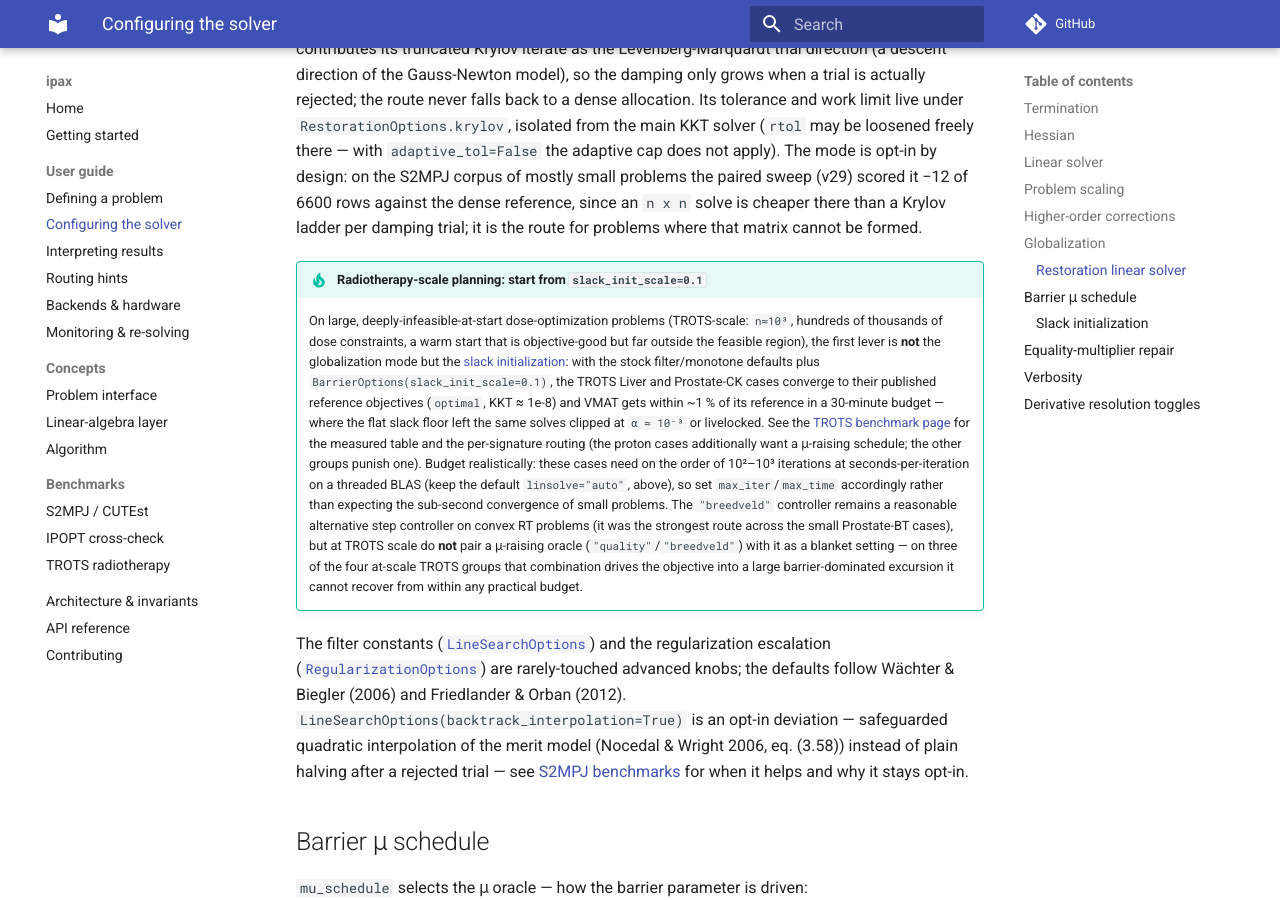
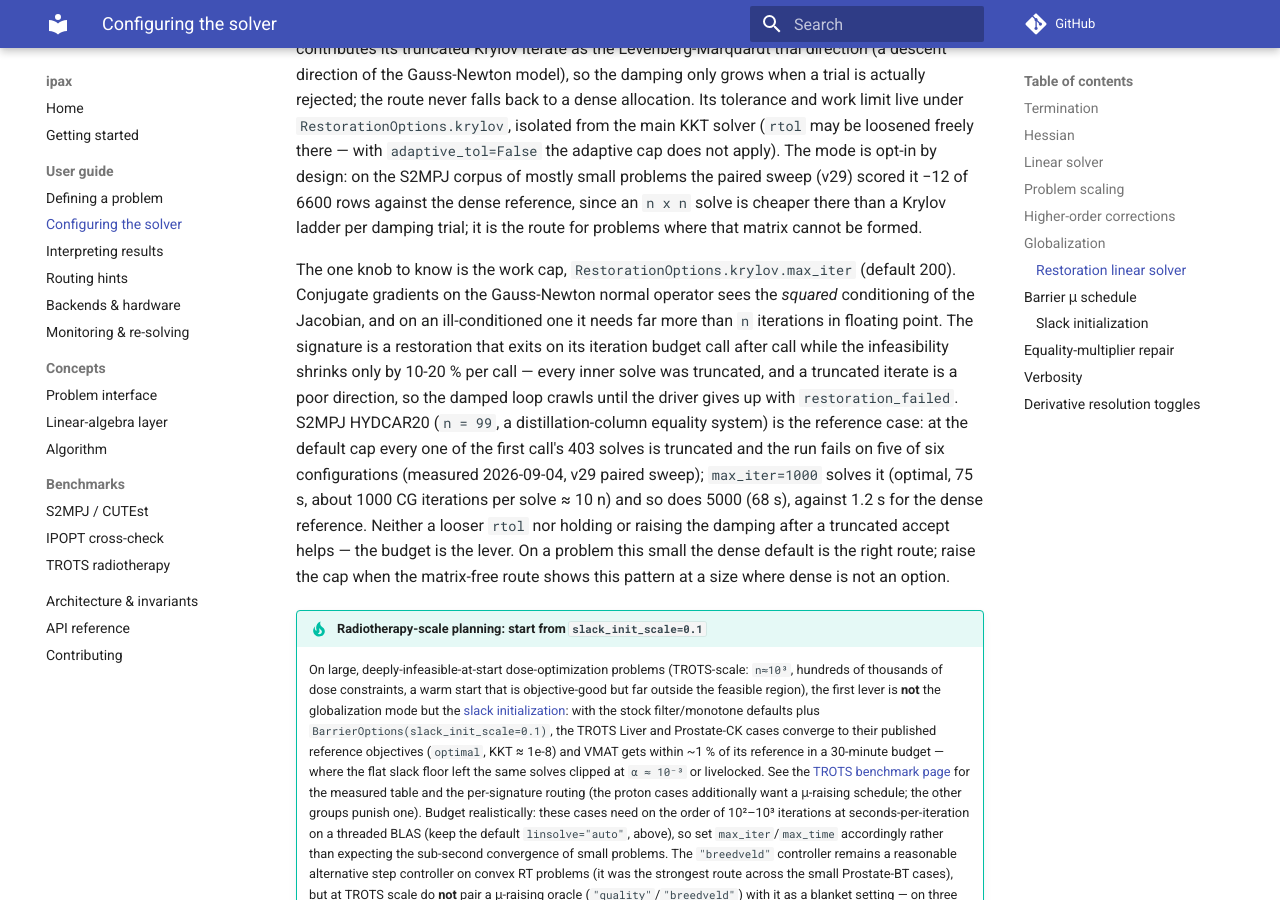
Before and after one commit to wahln/ipax, an MkDocs documentation site: the page built from docs/guide/options.md, in a window 1280 px wide and 900 px high, scrolled down 5041 px. Built offline with MkDocs 1.6.1 and Material for MkDocs 9.7.7, drawn with Linux system fonts in a browser that asks for light colours; comment, search, counter and statistics services are not loaded.

Commit message:
docs(restoration): the Krylov work cap is the lever on ill-conditioned Jacobians
HYDCAR20 (n = 99) fails under RestorationOptions(linear_solver="krylov")
on five of six configurations because every inner CG solve is truncated
at the default max_iter=200: CG on the Gauss-Newton normal operator sees
the Jacobian's squared conditioning and needs about 10 n iterations here.
max_iter=1000 solves it (75 s; dense reference 1.2 s). A looser rtol,
holding the damping after a truncated accept, raising it, and the main
route's 2n+100 rule were all measured and do not help. No default change:
at this size the dense route is the right one. Documented in the options
guide and the RestorationOptions docstring.

Co-Authored-By: Claude Fable 5.1 <noreply@anthropic.com>

```diff
--- a/docs/guide/options.md
+++ b/docs/guide/options.md
@@ -234,6 +234,24 @@ rows against the dense reference, since an `n x n` solve is cheaper there
 than a Krylov ladder per damping trial; it is the route for problems where
 that matrix cannot be formed.
 
+The one knob to know is the work cap, `RestorationOptions.krylov.max_iter`
+(default 200). Conjugate gradients on the Gauss-Newton normal operator sees
+the *squared* conditioning of the Jacobian, and on an ill-conditioned one it
+needs far more than `n` iterations in floating point. The signature is a
+restoration that exits on its iteration budget call after call while the
+infeasibility shrinks only by 10-20 % per call — every inner solve was
+truncated, and a truncated iterate is a poor direction, so the damped loop
+crawls until the driver gives up with `restoration_failed`. S2MPJ HYDCAR20
+(`n = 99`, a distillation-column equality system) is the reference case:
+at the default cap every one of the first call's 403 solves is truncated and
+the run fails on five of six configurations (measured 2026-09-04, v29 paired
+sweep); `max_iter=1000` solves it (optimal, 75 s, about 1000 CG iterations
+per solve ≈ 10 n) and so does 5000 (68 s), against 1.2 s for the dense
+reference. Neither a looser `rtol` nor holding or raising the damping after
+a truncated accept helps — the budget is the lever. On a problem this small
+the dense default is the right route; raise the cap when the matrix-free
+route shows this pattern at a size where dense is not an option.
+
 !!! tip "Radiotherapy-scale planning: start from `slack_init_scale=0.1`"
     On large, deeply-infeasible-at-start dose-optimization problems (TROTS-scale:
     `n≈10³`, hundreds of thousands of dose constraints, a warm start that is
```
Also changed, not shown: 1 other file.
